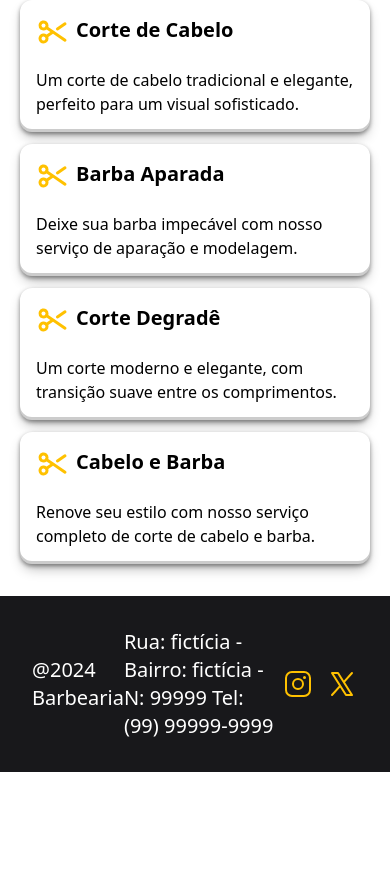
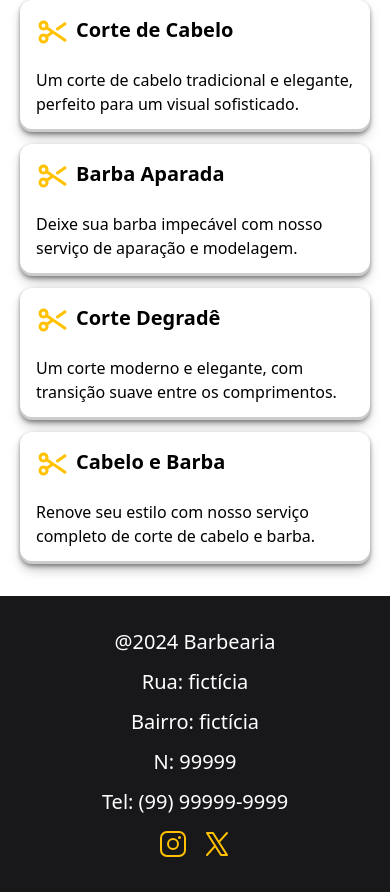
Before and after one commit to williandeitosi/landing-page-barbearia, a React (Vite) app: page / in a window 390 px wide. Shown: the part 1807-2699 px from the top of the page. Before the commit the page ends 2579 px from the top, so only its background shows below. Built offline with nearby package versions, Linux system fonts and the light colour scheme.

Commit message:
feat(footer): responsive for small screen

```diff
--- a/src/components/Footer/Footer.tsx
+++ b/src/components/Footer/Footer.tsx
@@ -2,10 +2,13 @@ import { InstagramLogo, XLogo } from '@phosphor-icons/react';
 
 export function Footer() {
   return (
-    <footer className='bg-zinc-900 flex justify-between items-center p-8'>
-      <p className='text-white text-xl'>@2024 Barbearia</p>
-      <p className='text-white text-xl'>
-        Rua: fictícia - Bairro: fictícia - N: 99999 Tel: (99) 99999-9999
+    <footer className='bg-zinc-900 flex-col lg:flex-row flex justify-between items-center p-8'>
+      <p className='text-white text-xl mb-3'>@2024 Barbearia</p>
+      <p className='text-white text-xl flex gap-3 flex-col md:flex-row md:gap-5 justify-center items-center mb-3'>
+        <span>Rua: fictícia</span>
+        <span>Bairro: fictícia</span>
+        <span>N: 99999</span>
+        <span>Tel: (99) 99999-9999</span>
       </p>
       <div className='flex gap-3'>
         <a href='#'>
```
